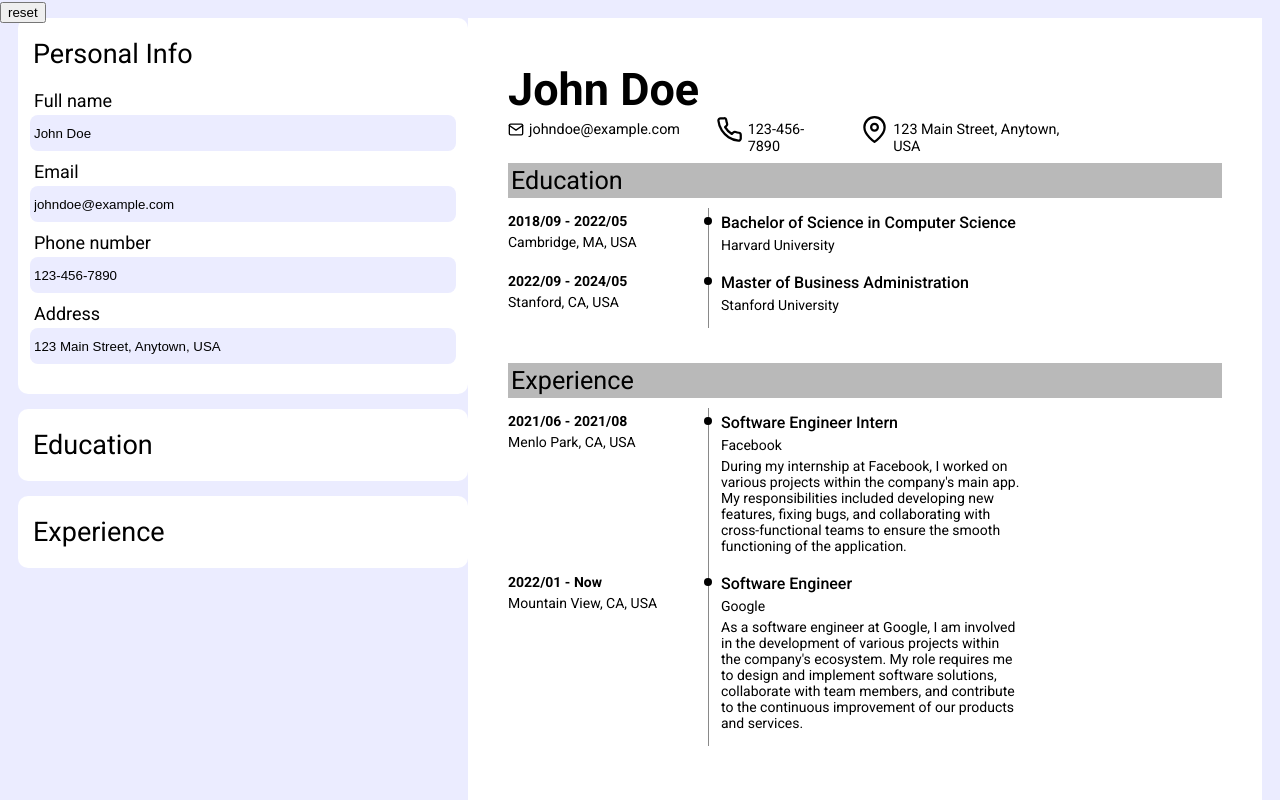
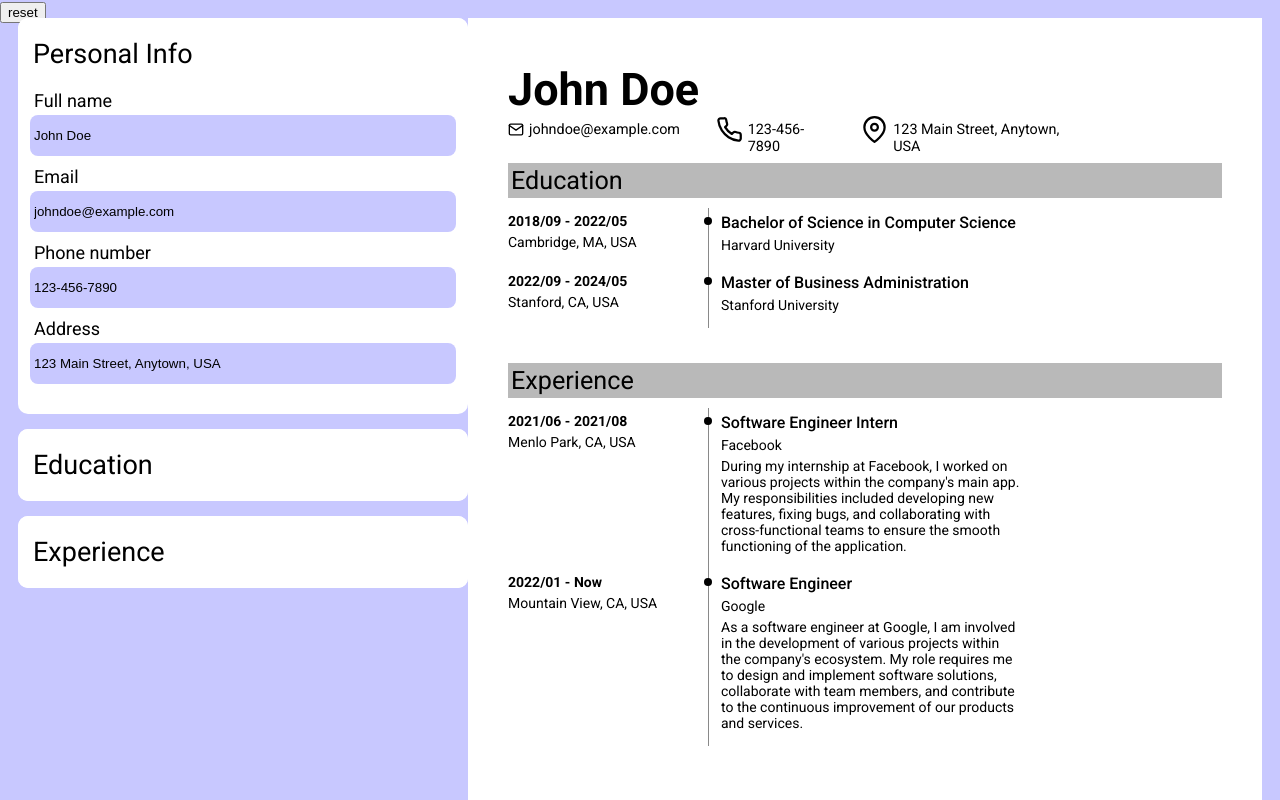
Before and after one commit to unk-user/cv-builder, a React (Vite) app: page / in a window 1280 px wide. Shown: the top 800 px of the page. Built offline with nearby package versions, Linux system fonts and the light colour scheme.

Commit message:
added transitions to edit sections

```diff
--- a/src/App.css
+++ b/src/App.css
@@ -6,17 +6,33 @@
 }
 
 .experience-details-container, .education-details-container{
-  display: flex;
   flex-direction: column;
   border-radius: 10px;
   box-sizing: border-box;
   background-color: white;
+  transform: translateY(-50px);
+  position: absolute;
+  transition: transform, visibility, opacity;
+  transition-duration: 250ms;
+  opacity: 0;
+  min-width: 450px;
+  z-index: 1;
+  visibility: hidden;
+  transform-origin: top;
+}
+.experience-details-container.open, .education-details-container .open {
+  display: flex;
+  transform: translateY(0);
+  position: relative;
+  visibility: visible;
+  opacity: 1;
 }
 
 .education-container, .experience-container, .personal-container {
   border-radius: 10px;
   box-sizing: border-box;
   background-color: white;
+  position: relative;
 }
 .form-container {
   padding: 0 16px 20px 16px;
@@ -29,7 +45,7 @@
 }
 .form-input {
   width: 100%;
-  height: 30px;
+  height: 35px;
   border-radius: 8px;
   border: 2px solid transparent;
   align-self: center;
@@ -51,9 +67,14 @@
 
 .expand-section{
   font-size: 1.5em;
+  position: relative;
   padding: 20px 15px;
+  border-radius: 10px;
   display: flex;
   align-items: center;
+  z-index: 2;
+  background-color: white;
+  box-sizing: border-box;
 }
 
 .add-btn-container {
--- a/src/components/educationInfo/educationDetails.jsx
+++ b/src/components/educationInfo/educationDetails.jsx
@@ -27,8 +27,12 @@
       <div className="expand-section" id="education" onClick={toggleSection}>
         Education
       </div>
-      {selectedSection === 'education' && (
-        <div className="education-details-container">
+      <div
+        className={
+          'experience-details-container' +
+          (selectedSection === 'education' ? ' open' : '')
+        }
+      >
         {openForm.isOpen ? (
           <CreateEducationForm
             schoolList={schoolList}
@@ -50,13 +54,17 @@
                 </div>
               );
             })}
-              <div className='add-btn-container'>
-                <Button id='newSchool' className='newItem' onClick={toggleForm} name='Add School'/>
+            <div className="add-btn-container">
+              <Button
+                id="newSchool"
+                className="newItem"
+                onClick={toggleForm}
+                name="Add School"
+              />
             </div>
           </>
         )}
       </div>
-      )}
     </div>
   );
 }
--- a/src/components/experienceInfo/experienceDetails.jsx
+++ b/src/components/experienceInfo/experienceDetails.jsx
@@ -27,8 +27,12 @@
       <div className="expand-section" id="experience" onClick={toggleSection}>
         Experience
       </div>
-      {selectedSection === 'experience' && (
-        <div className="experience-details-container">
+      <div
+        className={
+          'experience-details-container' + (selectedSection === 'experience' ?
+          ' open' : '')
+        }
+      >
         {openForm.isOpen ? (
           <CreateExperienceForm
             experienceList={experienceList}
@@ -50,13 +54,17 @@
                 </div>
               );
             })}
-              <div className='add-btn-container'>
-                <Button id='newExperience' className='newItem' onClick={toggleForm} name='Add Experience'/>
+            <div className="add-btn-container">
+              <Button
+                id="newExperience"
+                className="newItem"
+                onClick={toggleForm}
+                name="Add Experience"
+              />
             </div>
           </>
         )}
       </div>
-      )}
     </div>
   );
 }
--- a/src/index.css
+++ b/src/index.css
@@ -1,6 +1,6 @@
 @import url('https://fonts.googleapis.com/css2?family=Roboto:ital,wght@0,100;0,300;0,400;0,500;0,700;0,900;1,100;1,300;1,400;1,500;1,700;1,900&display=swap');
 :root {
-  --background-color: rgb(235, 236, 255)
+  --background-color: rgb(200, 200, 255)
 }
 
 body {
```
Lines whose indentation alone changed are shown as unchanged.
